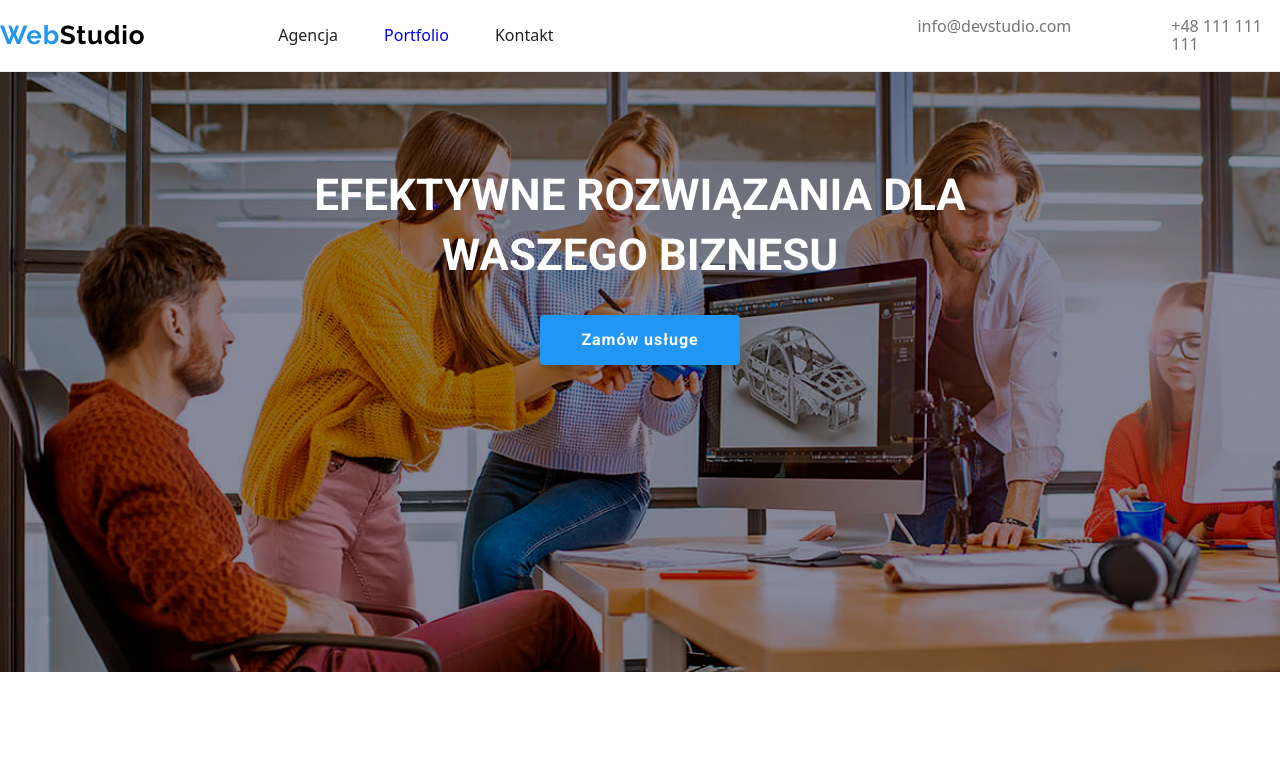
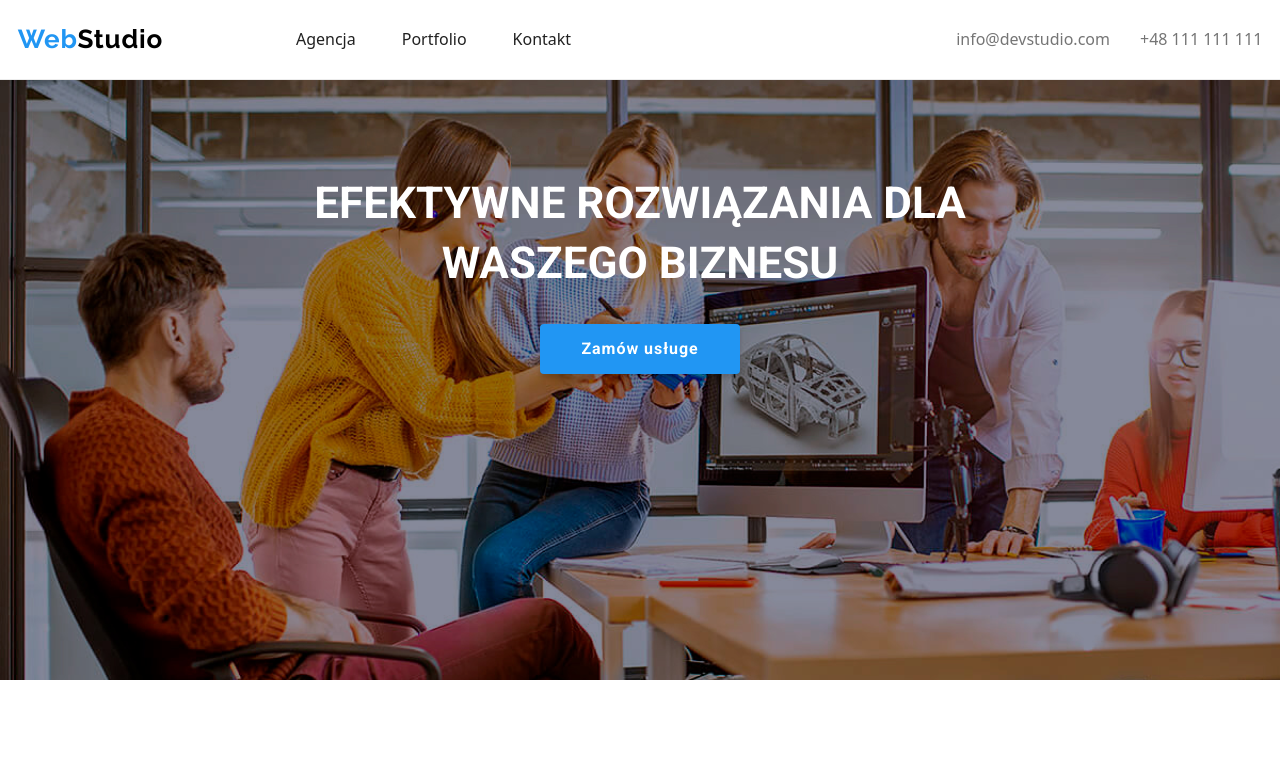
Before and after one commit to KacperMadajewski/goit-markup-hw-04, a plain HTML site: page index.html in a window 1280 px wide. Shown: the top 779 px of the page. Drawn offline with nearby package versions, Linux system fonts and the light colour scheme.

Commit message:
Stworzyłem od nowa header i poprawiłem delikatnie footer
W headerze był chaos dlatego stworzyłem go od nowa i jest bardziej czytelny

```diff
--- a/css/styles.css
+++ b/css/styles.css
@@ -21,14 +21,50 @@ body {
 }
 
 .header-box {
+  display: flex;
+  height: 80px;
   border-bottom: 1px solid #ececec;
+  justify-content: center;
+  align-items: center;
 }
 
-.header-div {
+.header-logo {
+  font-family: "Raleway";
+  font-weight: 700;
+  font-size: 26px;
+  line-height: 1.19;
+  letter-spacing: 0.03em;
+  color: var(--hoover-color);
+  margin-right: 93px;
+}
+
+.header-span {
+  color: #000000;
+}
+
+.header-items {
   display: flex;
-  align-items: center;
-  justify-content: center;
-  max-width: 100%;
+  list-style: none;
+  gap: 46px;
+  justify-content: space-between;
+  margin-right: 345px;
+}
+
+.header-items .link:hover,
+.header-items .link:focus {
+  color: var(--hoover-color);
+}
+
+.header-items-2 {
+  display: flex;
+  list-style: none;
+  gap: 30px;
+  justify-content: space-between;
+}
+
+.header-items-2 .link-2:hover,
+.header-items-2 .link-2:focus {
+  color: var(--hoover-color);
 }
 
 .navy-links {
@@ -65,20 +101,18 @@ body {
 .link {
   text-decoration: none;
   cursor: pointer;
+  color: #212121;
+}
+
+.link-1 {
+  text-decoration: none;
+  cursor: pointer;
 }
 
 .link-2 {
   text-decoration: none;
   cursor: pointer;
-}
-.company-name {
-  font-family: "Raleway";
-  font-weight: 700;
-  font-size: 26px;
-  line-height: 1.19;
-  letter-spacing: 0.03em;
-  color: var(--hoover-color);
-  margin-right: 93px;
+  color: var(--links-text-color);
 }
 
 .studio-color {
--- a/index.html
+++ b/index.html
@@ -19,28 +19,33 @@
     />
   </head>
   <body>
-    <header class="header-box">
-      <div class="header-div">
+    <header>
+      <div class="header-box">
         <h2>
-          <a class="link company-name" href="#"
-            >Web<span class="studio-color">Studio</span></a
+          <a class="link-1 header-logo" href="#"
+            >Web<span class="header-span">Studio</span></a
           >
         </h2>
-        <nav>
-          <ul class="navy-links">
-            <li class="link"><a class="link" href=""></a>Agencja</li>
-            <li class="link">
-              <a class="link" href="portfolio.html">Portfolio</a>
+        <div>
+          <nav>
+            <ul class="header-items">
+              <li><a class="link" href="">Agencja</a></li>
+              <li><a class="link" href="portfolio.html">Portfolio</a></li>
+              <li><a class="link" href="">Kontakt</a></li>
+            </ul>
+          </nav>
+        </div>
+        <div>
+          <ul class="header-items-2">
+            <li>
+              <a class="link-2" href="mailto:info@devstudio.com"
+                >info@devstudio.com</a
+              >
             </li>
-            <li class="link"><a class="link" href=""></a>Kontakt</li>
+            <li>
+              <a class="link-2" href="tel:+48111111111">+48 111 111 111</a>
+            </li>
           </ul>
-        </nav>
-        <div class="contact-links">
-          <a class="link" href="mailto:info@devstudio.com"
-            >info@devstudio.com</a
-          >
-          <br />
-          <a class="link" href="tel:+48111111111">+48 111 111 111</a>
         </div>
       </div>
     </header>
@@ -391,7 +396,7 @@
       <div class="container wrapper">
         <div>
           <h3>
-            <a class="link company-name" href="#"
+            <a class="link-1 header-logo" href="#"
               >Web<span class="studio-color-2">Studio</span></a
             >
           </h3>
```
Also changed, not shown: portfolio.html (+23 -18 lines).
